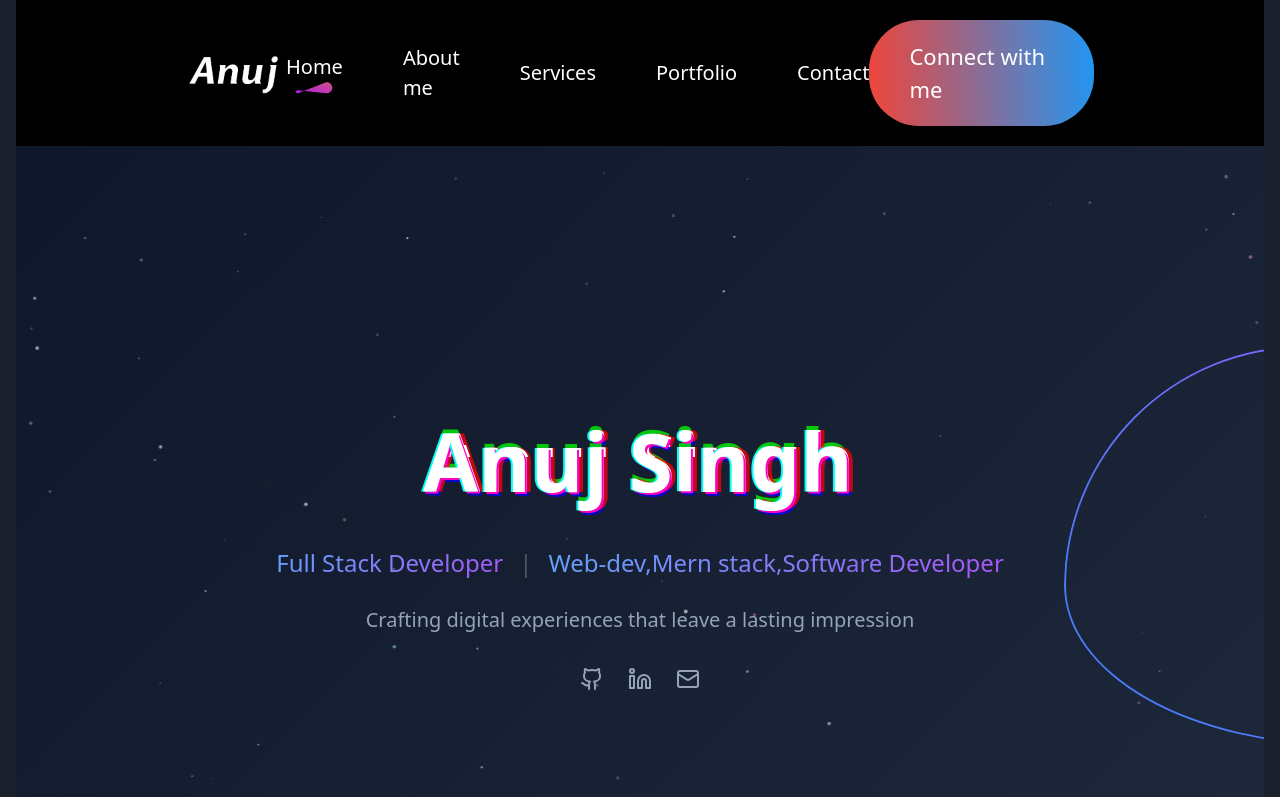
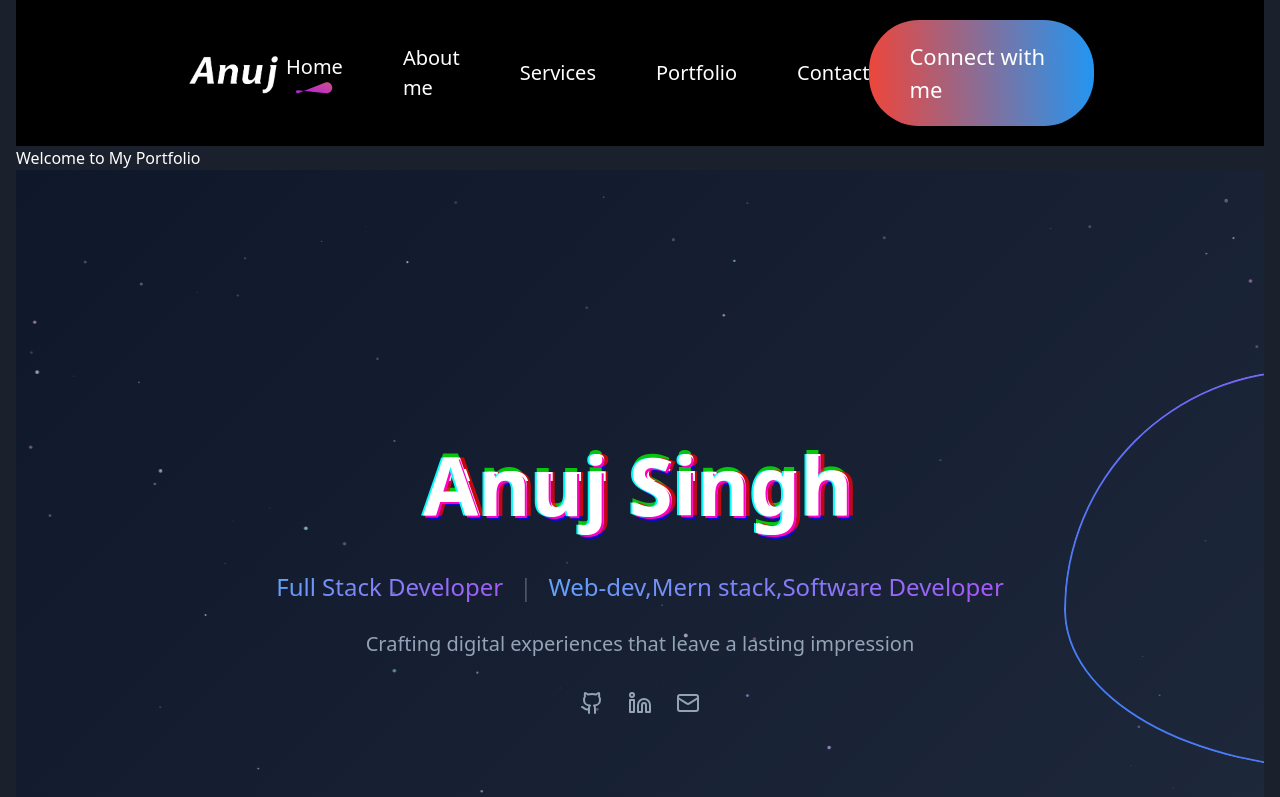
Before and after one commit to Anujsinghchaudhary/portfolio-react, a React (Vite) app: page / in a window 1280 px wide. Shown: the top 797 px of the page. Built offline with nearby package versions, Linux system fonts and the light colour scheme; a web font is replaced by a local one.

Commit message:
hero fix

```diff
--- a/src/components/Hero/Hero.jsx
+++ b/src/components/Hero/Hero.jsx
@@ -77,6 +77,8 @@ const Hero = () => {
   }, []);
 
   return (
+    <section id="hero" className="hero-section">
+      <h1>Welcome to My Portfolio</h1>
       <div className="hero-container">
         <canvas ref={canvasRef} className="particle-canvas" />
         <div className="hero-content">
@@ -114,6 +116,7 @@ const Hero = () => {
           <div className="scroll-text">Scroll Down</div>
         </div>
       </div>
+    </section>
   );
 };
 
```
Lines whose indentation alone changed are shown as unchanged.
